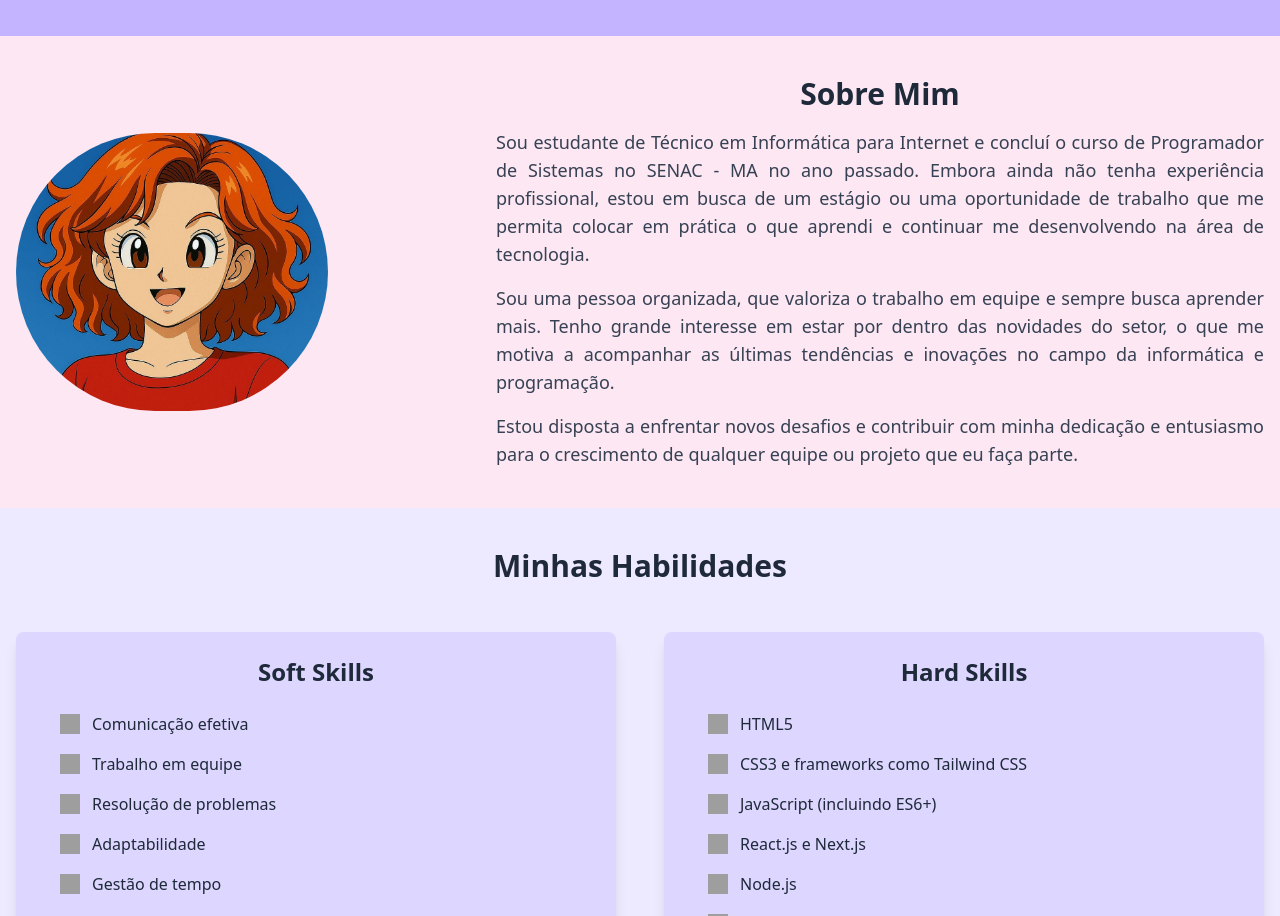
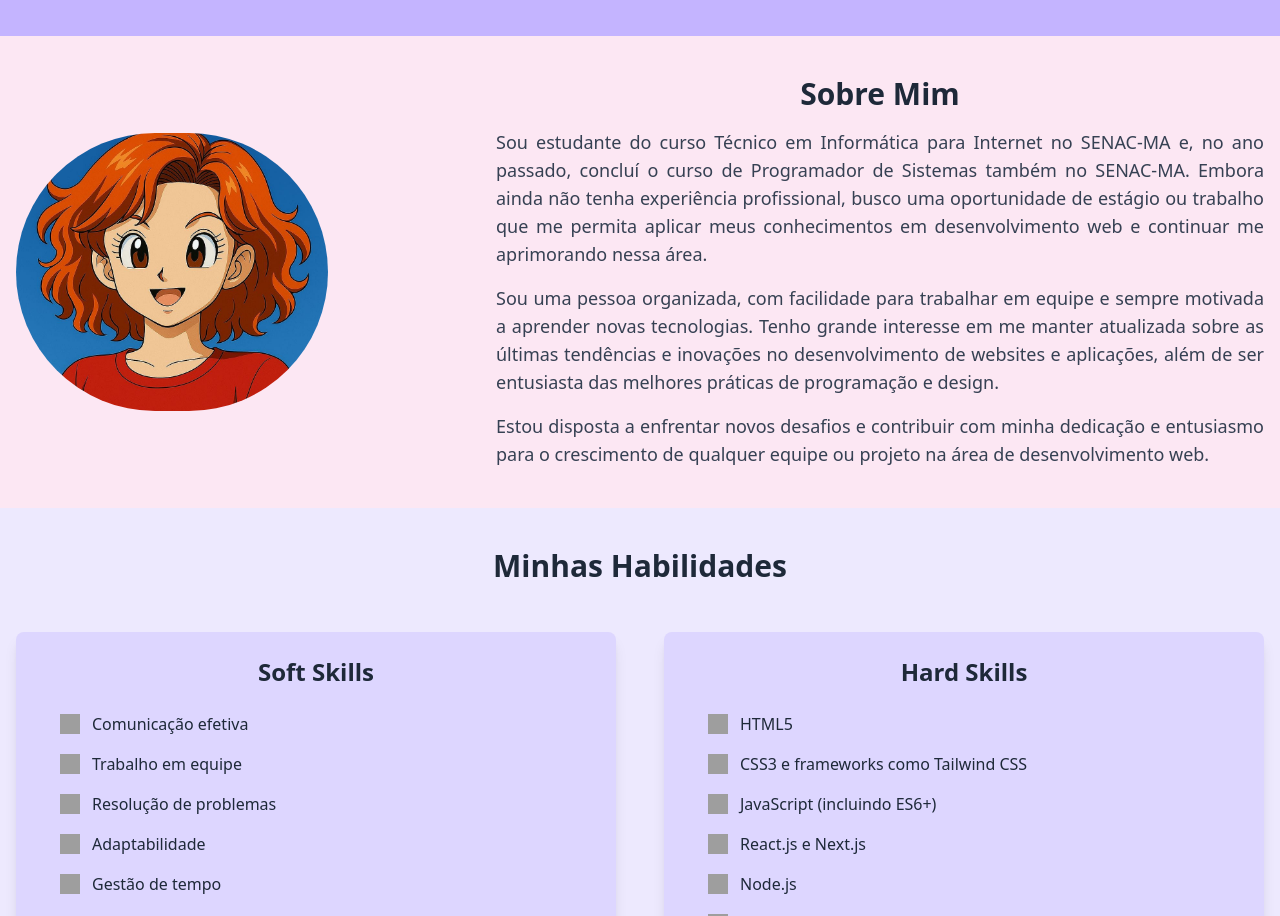
Before and after one commit to deysevieira26/landing-page, a Next.js app: page / in a window 1280 px wide. Shown: the part 840-1756 px from the top of the page. Built offline with nearby package versions, Linux system fonts and the light colour scheme; grey boxes are pictures that could not be loaded.

Commit message:
atualização arquivo sobre mim

```diff
--- a/src/app/components/SobreMim.tsx
+++ b/src/app/components/SobreMim.tsx
@@ -17,13 +17,13 @@ const SobreMim: React.FC = () => {
         <div className="w-2/3 pl-16">
           <h2 className="text-3xl font-bold text-gray-800 mb-4 text-center">Sobre Mim</h2>
           <p className="text-lg text-gray-700 mb-4 text-justify">
-            Sou estudante de Técnico em Informática para Internet e concluí o curso de Programador de Sistemas no SENAC - MA no ano passado. Embora ainda não tenha experiência profissional, estou em busca de um estágio ou uma oportunidade de trabalho que me permita colocar em prática o que aprendi e continuar me desenvolvendo na área de tecnologia.
+          Sou estudante do curso Técnico em Informática para Internet no SENAC-MA e, no ano passado, concluí o curso de Programador de Sistemas também no SENAC-MA. Embora ainda não tenha experiência profissional, busco uma oportunidade de estágio ou trabalho que me permita aplicar meus conhecimentos em desenvolvimento web e continuar me aprimorando nessa área.
           </p>
           <p className="text-lg text-gray-700 mb-4 text-justify">
-            Sou uma pessoa organizada, que valoriza o trabalho em equipe e sempre busca aprender mais. Tenho grande interesse em estar por dentro das novidades do setor, o que me motiva a acompanhar as últimas tendências e inovações no campo da informática e programação.
+          Sou uma pessoa organizada, com facilidade para trabalhar em equipe e sempre motivada a aprender novas tecnologias. Tenho grande interesse em me manter atualizada sobre as últimas tendências e inovações no desenvolvimento de websites e aplicações, além de ser entusiasta das melhores práticas de programação e design.
           </p>
           <p className="text-lg text-gray-700 text-justify">
-            Estou disposta a enfrentar novos desafios e contribuir com minha dedicação e entusiasmo para o crescimento de qualquer equipe ou projeto que eu faça parte.
+          Estou disposta a enfrentar novos desafios e contribuir com minha dedicação e entusiasmo para o crescimento de qualquer equipe ou projeto na área de desenvolvimento web.
           </p>
         </div>
       </div>
```
